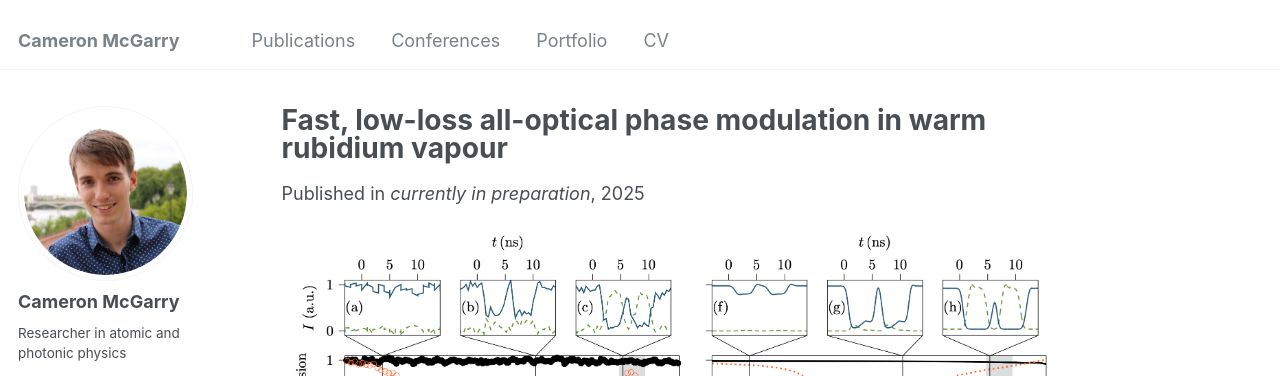
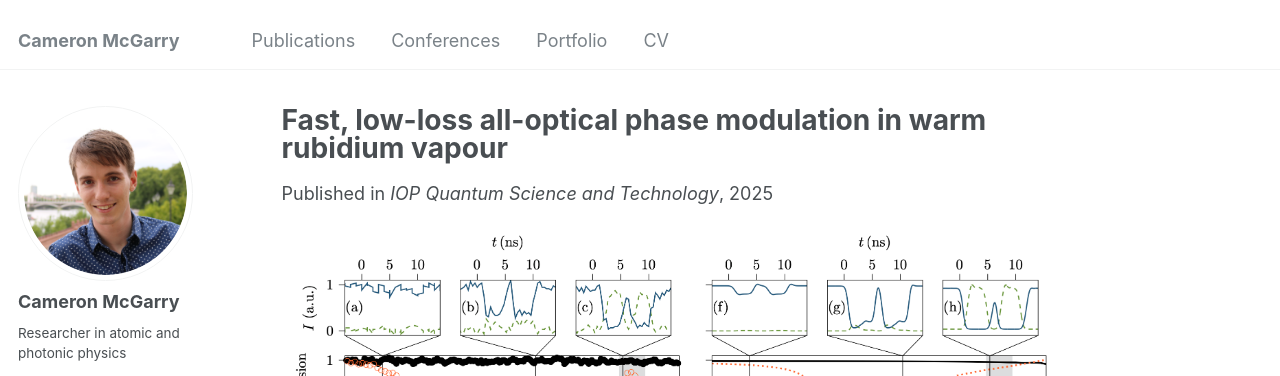
Before and after one commit to mcgarc/mcgarc.github.io, a Jekyll site: the page built from _publications/2025-01-01-Rb-phase.md, in a window 1280 px wide and 1395 px high. Shown: the top 376 px of the window. Built offline with Jekyll 4.4.1, drawn with Linux system fonts in a browser that asks for light colours; some web fonts are replaced.

Commit message:
DOI for phase modulation paper

```diff
--- a/_publications/2025-01-01-Rb-phase.md
+++ b/_publications/2025-01-01-Rb-phase.md
@@ -5,8 +5,8 @@
 permalink: /publication/2025-01-01-Rb-phase-mod
 excerpt: "<img src='/images/Rb-phase-cover.png'>"
 date: 2025-01-01
-venue: 'currently in preparation'
-paperurl: 'https://arxiv.org/abs/2309.04313'
+venue: 'IOP Quantum Science and Technology'
+paperurl: 'https://doi.org/10.1088/2058-9565/ad9fa3'
 arxivurl: 'https://arxiv.org/abs/2309.04313'
 ---
 
```
